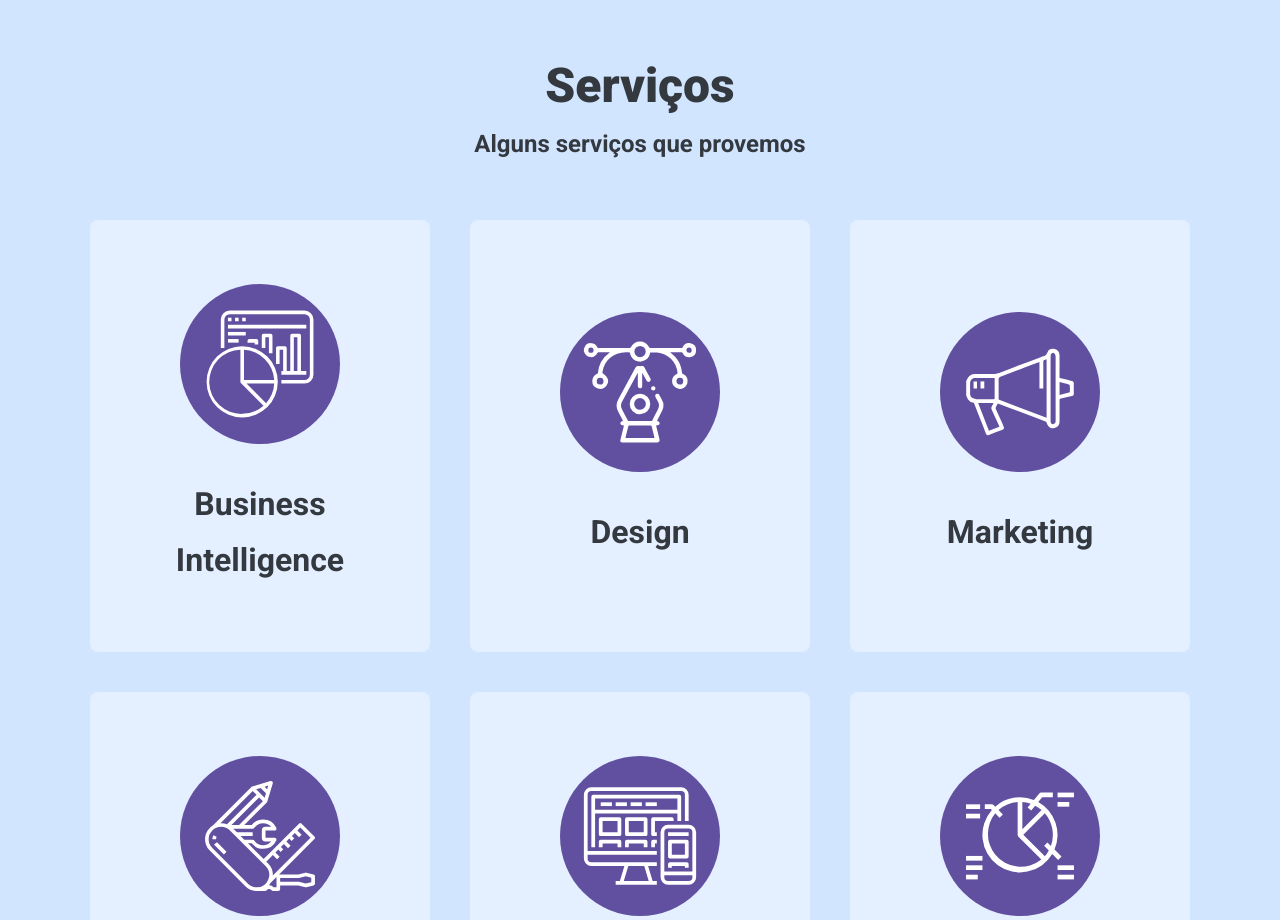
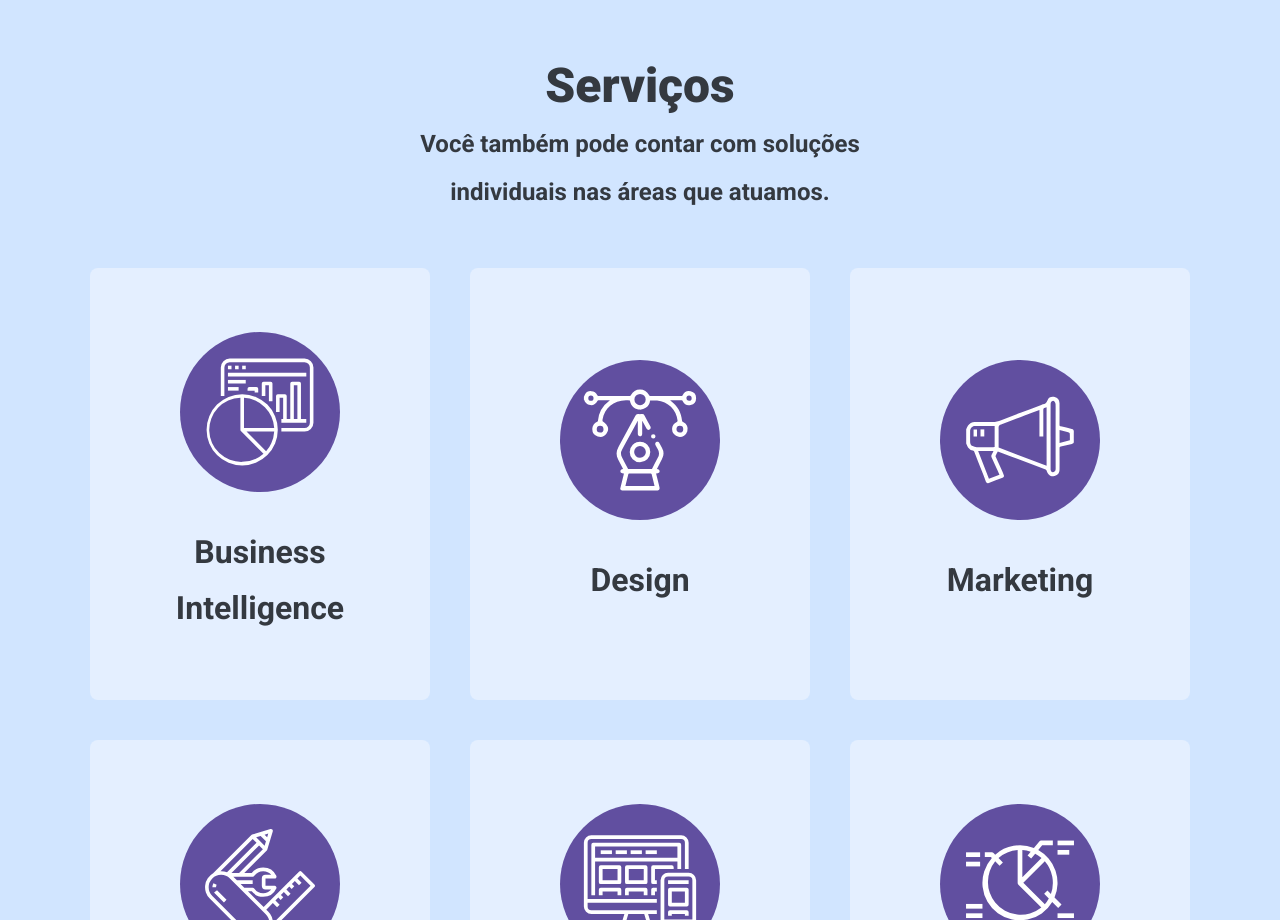
Before and after one commit to JohnnyCarreiro/connect_website, a Next.js app: page / in a window 1280 px wide. Shown: the part 2860-3780 px from the top of the page. Built offline with nearby package versions, Linux system fonts and the light colour scheme.

Commit message:
fix: Fix text about services

```diff
--- a/src/components/sections/ServicesSection/index.tsx
+++ b/src/components/sections/ServicesSection/index.tsx
@@ -7,7 +7,7 @@ export const ServicesSection:React.FC = () => {
     <Container>
       <div className="title">
         <h1>Serviços</h1>
-        <h3>Alguns serviços que provemos</h3>
+        <h3>Você também pode contar com soluções<br/> individuais nas áreas que atuamos.</h3>
       </div>
       <div className="wrapper">
         <div className="container">
```
